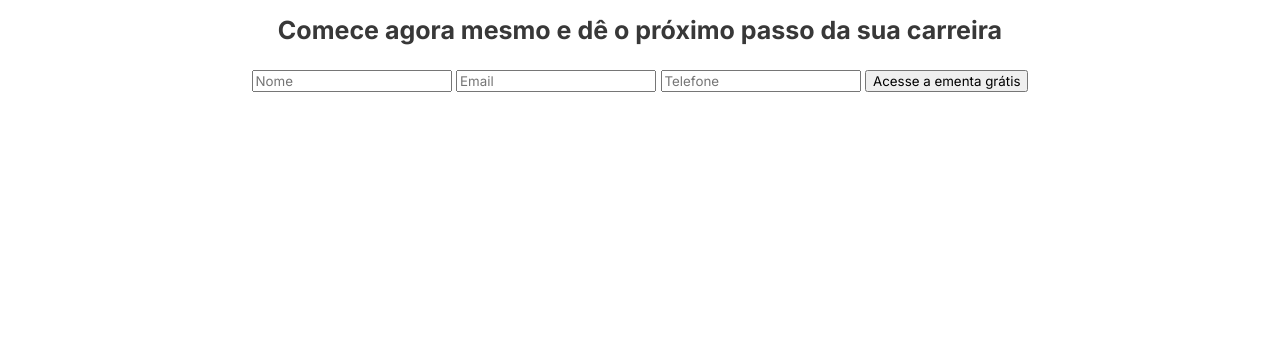
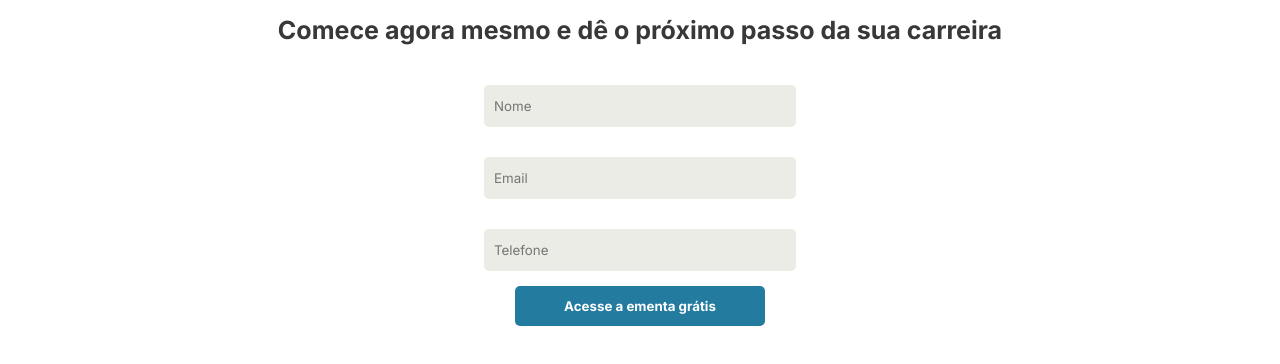
Before and after one commit to wagner1067/LandingPage, a plain HTML site: page index.html in a window 1280 px wide. Shown: the part 1344-1708 px from the top of the page. Before the commit the page ends 1436 px from the top, so only its background shows below. Drawn offline with Linux system fonts and the light colour scheme; a web font is replaced by a local one.

Commit message:
Aplicando, quase finalizando

```diff
--- a/index.html
+++ b/index.html
@@ -109,11 +109,12 @@
       <h1 id="titulo-formulario">
         Comece agora mesmo e dê o próximo passo da sua carreira
       </h1>
-      <form>
-        <input type="text" placeholder="Nome" />
-        <input type="email" placeholder="Email" />
-        <input type="number" placeholder="Telefone" />
-        <button>Acesse a ementa grátis</button>
+      <form action="https://api.sheetmonkey.io/form/37fwDGzVY56ix3NN1D4Foi" method="post" >
+        <input type="text" placeholder="Nome" name="Name" required/><br>
+        <input type="email" placeholder="Email" name="Email" required /><br>
+        <input type="number" placeholder="Telefone" name="Phone" /><br>
+        <input type="hidden" name="Created" value="x-sheetmonkey-current-date-time" />
+        <button type="submit">Acesse a ementa grátis</button>
       </form>
     </div>
     <script src="index.js"></script>
--- a/style.css
+++ b/style.css
@@ -104,3 +104,33 @@
   margin: 25px;
   color: #383838;
 }
+
+input {
+  width: 300px;
+  height: 40px;
+  background-color: #EAECE5;
+  margin: 15px;
+  border: 0px;
+  border-radius: 5px;
+  padding-left: 10px;
+}
+
+button {
+  background-color: #247ba0;
+  height: 40px;
+  width: 250px;
+  color: #FFFFFF;
+  border: 0px;
+  border-radius: 5px;
+  margin-bottom: 50px;
+  font-weight: bolder;
+  cursor:pointer;
+}
+
+button:hover {
+  background-color: #38a1ce;
+  color: white;
+  transform: translateY(-7px);
+  box-shadow: 0px 15px 20px #1c374294;
+  transition-duration: 0.5s;
+}
```
